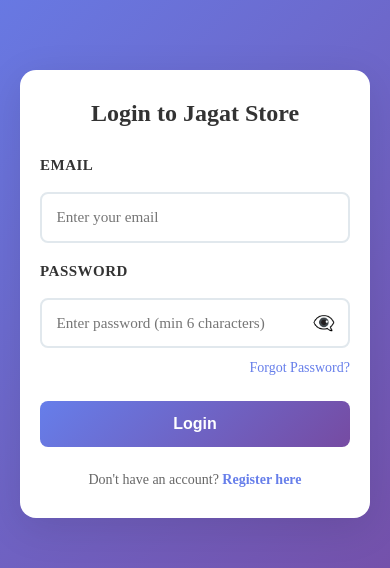
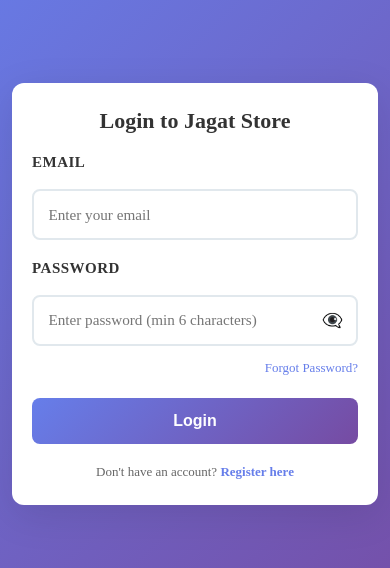
Before and after one commit to RYTHEMAGGARWAL/jagat-store, a React (Vite) app in the folder Bussiness/: page /Login in a window 390 px wide. Shown: the part 182-750 px from the top of the page. Built offline with nearby package versions, Linux system fonts and the light colour scheme; no server answers.

Commit message:
login update

```diff
--- a/Bussiness/src/Components/Login.css
+++ b/Bussiness/src/Components/Login.css
@@ -1,3 +1,4 @@
+/* Login Container */
 .login-container {
   min-height: 100vh;
   display: flex;
@@ -7,6 +8,7 @@
   padding: 20px;
 }
 
+/* Login Card */
 .login-card {
   background: white;
   padding: 40px;
@@ -14,8 +16,21 @@
   box-shadow: 0 10px 40px rgba(0, 0, 0, 0.1);
   width: 100%;
   max-width: 450px;
+  animation: slideUp 0.4s ease-out;
 }
 
+@keyframes slideUp {
+  from {
+    opacity: 0;
+    transform: translateY(20px);
+  }
+  to {
+    opacity: 1;
+    transform: translateY(0);
+  }
+}
+
+/* Heading */
 .login-card h2 {
   text-align: center;
   color: #333;
@@ -24,6 +39,7 @@
   font-weight: 600;
 }
 
+/* Error Message */
 .error-message {
   background: #fee;
   color: #c00;
@@ -33,8 +49,16 @@
   text-align: center;
   font-size: 14px;
   border: 1px solid #fcc;
+  animation: shake 0.3s ease;
 }
 
+@keyframes shake {
+  0%, 100% { transform: translateX(0); }
+  25% { transform: translateX(-5px); }
+  75% { transform: translateX(5px); }
+}
+
+/* Form Group */
 .form-group {
   margin-bottom: 20px;
 }
@@ -53,13 +77,50 @@
   border: 2px solid #e0e0e0;
   border-radius: 8px;
   font-size: 15px;
-  transition: border-color 0.3s;
+  transition: border-color 0.3s, box-shadow 0.3s;
   box-sizing: border-box;
 }
 
 .form-group input:focus {
   outline: none;
   border-color: #667eea;
+  box-shadow: 0 0 0 3px rgba(102, 126, 234, 0.1);
+}
+
+/* Password Input with Eye Icon */
+.password-input-wrapper {
+  position: relative;
+  width: 100%;
+}
+
+.password-input-wrapper input {
+  width: 100%;
+  padding-right: 45px;
+}
+
+.password-toggle-btn {
+  position: absolute;
+  right: 12px;
+  top: 50%;
+  transform: translateY(-50%);
+  background: none;
+  border: none;
+  font-size: 20px;
+  cursor: pointer;
+  padding: 5px;
+  display: flex;
+  align-items: center;
+  justify-content: center;
+  transition: opacity 0.3s;
+  user-select: none;
+}
+
+.password-toggle-btn:hover {
+  opacity: 0.7;
+}
+
+.password-toggle-btn:focus {
+  outline: none;
 }
 
 /* Forgot Password Link */
@@ -82,6 +143,7 @@
   text-decoration: underline;
 }
 
+/* Submit Button */
 .submit-btn {
   width: 100%;
   padding: 14px;
@@ -101,11 +163,16 @@
   box-shadow: 0 6px 20px rgba(102, 126, 234, 0.4);
 }
 
+.submit-btn:active:not(:disabled) {
+  transform: translateY(0);
+}
+
 .submit-btn:disabled {
   opacity: 0.6;
   cursor: not-allowed;
 }
 
+/* Toggle Form */
 .toggle-form {
   text-align: center;
   margin-top: 25px;
@@ -129,62 +196,7 @@
   text-decoration: underline;
 }
 
-/* Mobile Responsive */
-@media (max-width: 480px) {
-  .login-card {
-    padding: 30px 20px;
-  }
-
-  .login-card h2 {
-    font-size: 24px;
-  }
-
-  .form-group input {
-    font-size: 14px;
-    padding: 10px 14px;
-  }
-
-  .submit-btn {
-    padding: 12px;
-    font-size: 15px;
-  }
-}
-/* Password Input with Eye Icon */
-.password-input-wrapper {
-  position: relative;
-  width: 100%;
-}
-
-.password-input-wrapper input {
-  width: 100%;
-  padding-right: 45px; /* Space for eye icon */
-}
-
-.password-toggle-btn {
-  position: absolute;
-  right: 12px;
-  top: 50%;
-  transform: translateY(-50%);
-  background: none;
-  border: none;
-  font-size: 20px;
-  cursor: pointer;
-  padding: 5px;
-  display: flex;
-  align-items: center;
-  justify-content: center;
-  transition: opacity 0.3s;
-}
-
-.password-toggle-btn:hover {
-  opacity: 0.7;
-}
-
-.password-toggle-btn:focus {
-  outline: none;
-}
-
-/* Disable browser autofill styling */
+/* Disable Browser Autofill Styling */
 input:-webkit-autofill,
 input:-webkit-autofill:hover,
 input:-webkit-autofill:focus,
@@ -194,19 +206,88 @@
   transition: background-color 5000s ease-in-out 0s;
 }
 
-/* Mobile Responsive */
-@media (max-width: 480px) {
+/* Tablet Responsive (768px - 1024px) */
+@media (max-width: 1024px) {
   .login-card {
-    padding: 30px 20px;
+    max-width: 420px;
+    padding: 35px;
+  }
+}
+
+/* Mobile Responsive (max-width: 768px) */
+@media (max-width: 768px) {
+  .login-container {
+    padding: 15px;
+  }
+
+  .login-card {
+    padding: 30px 25px;
+    max-width: 100%;
   }
 
   .login-card h2 {
     font-size: 24px;
+    margin-bottom: 25px;
+  }
+
+  .form-group {
+    margin-bottom: 18px;
   }
 
   .form-group input {
     font-size: 14px;
-    padding: 10px 14px;
+    padding: 11px 14px;
+  }
+
+  .password-input-wrapper input {
+    padding-right: 42px;
+  }
+
+  .password-toggle-btn {
+    font-size: 18px;
+    right: 11px;
+  }
+
+  .submit-btn {
+    padding: 13px;
+    font-size: 15px;
+  }
+
+  .error-message {
+    font-size: 13px;
+    padding: 11px;
+  }
+}
+
+/* Small Mobile (max-width: 480px) */
+@media (max-width: 480px) {
+  .login-container {
+    padding: 12px;
+  }
+
+  .login-card {
+    padding: 25px 20px;
+    border-radius: 12px;
+  }
+
+  .login-card h2 {
+    font-size: 22px;
+    margin-bottom: 20px;
+  }
+
+  .form-group {
+    margin-bottom: 16px;
+  }
+
+  .form-group label {
+    font-size: 13px;
+    margin-bottom: 6px;
+  }
+
+  .form-group input {
+    font-size: 14px;
+    padding: 10px 12px;
+    border-radius: 6px;
   }
 
   .password-input-wrapper input {
@@ -214,12 +295,126 @@
   }
 
   .password-toggle-btn {
-    font-size: 18px;
+    font-size: 17px;
     right: 10px;
+  }
+
+  .forgot-password-link {
+    margin-top: -8px;
+    margin-bottom: 12px;
+  }
+
+  .forgot-password-link span {
+    font-size: 13px;
   }
 
   .submit-btn {
     padding: 12px;
     font-size: 15px;
+    border-radius: 6px;
+    margin-top: 8px;
+  }
+
+  .toggle-form {
+    margin-top: 20px;
+  }
+
+  .toggle-form p {
+    font-size: 13px;
+  }
+
+  .error-message {
+    font-size: 12px;
+    padding: 10px;
+    border-radius: 6px;
   }
 }
+
+/* Very Small Mobile (max-width: 360px) */
+@media (max-width: 360px) {
+  .login-container {
+    padding: 10px;
+  }
+
+  .login-card {
+    padding: 20px 16px;
+  }
+
+  .login-card h2 {
+    font-size: 20px;
+    margin-bottom: 18px;
+  }
+
+  .form-group {
+    margin-bottom: 14px;
+  }
+
+  .form-group input {
+    font-size: 13px;
+    padding: 9px 11px;
+  }
+
+  .password-input-wrapper input {
+    padding-right: 38px;
+  }
+
+  .password-toggle-btn {
+    font-size: 16px;
+    right: 9px;
+  }
+
+  .submit-btn {
+    padding: 11px;
+    font-size: 14px;
+  }
+}
+
+/* Landscape Mode for Mobile */
+@media (max-height: 600px) and (orientation: landscape) {
+  .login-container {
+    padding: 10px;
+  }
+
+  .login-card {
+    padding: 20px 25px;
+    max-width: 500px;
+  }
+
+  .login-card h2 {
+    font-size: 20px;
+    margin-bottom: 15px;
+  }
+
+  .form-group {
+    margin-bottom: 12px;
+  }
+
+  .submit-btn {
+    padding: 10px;
+    margin-top: 8px;
+  }
+
+  .toggle-form {
+    margin-top: 15px;
+  }
+}
+
+/* Accessibility Improvements */
+@media (prefers-reduced-motion: reduce) {
+  * {
+    animation-duration: 0.01ms !important;
+    animation-iteration-count: 1 !important;
+    transition-duration: 0.01ms !important;
+  }
+}
+
+/* High Contrast Mode Support */
+@media (prefers-contrast: high) {
+  .form-group input {
+    border-width: 3px;
+  }
+
+  .form-group input:focus {
+    border-color: #000;
+  }
+}
--- a/Bussiness/src/Components/Login.jsx
+++ b/Bussiness/src/Components/Login.jsx
@@ -7,7 +7,7 @@
   const [isLogin, setIsLogin] = useState(true);
   const [loading, setLoading] = useState(false);
   const [error, setError] = useState('');
-  const [showPassword, setShowPassword] = useState(false); // ✅ Add this
+  const [showPassword, setShowPassword] = useState(false);
   const [formData, setFormData] = useState({
     name: '',
     email: '',
@@ -110,7 +110,6 @@
             </div>
           )}
 
-          {/* ✅ PASSWORD WITH EYE ICON */}
           <div className="form-group">
             <label>Password</label>
             <div className="password-input-wrapper">
@@ -129,6 +128,7 @@
                 className="password-toggle-btn"
                 onClick={() => setShowPassword(!showPassword)}
                 tabIndex="-1"
+                aria-label={showPassword ? "Hide password" : "Show password"}
               >
                 {showPassword ? '👁️' : '👁️‍🗨️'}
               </button>
```
